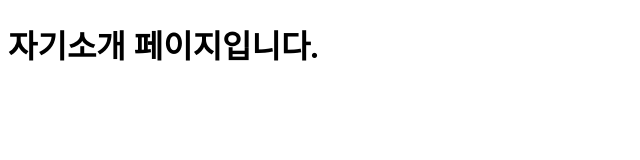
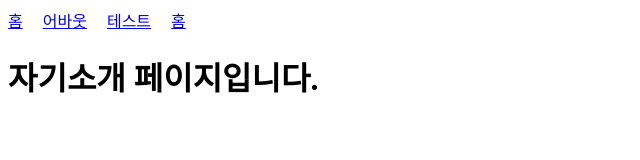
Before and after one commit to hyujikoh/gatsby-bootcamp, a Gatsby site: page /about in a window 1280 px wide. Shown: the whole page, without its empty margins (0-640 px from the left). Built offline with nearby package versions, Linux system fonts and the light colour scheme; Gatsby itself is replaced by a stand-in of ours.

Commit message:
GNB 방식 적용

```diff
--- a/src/pages/about.js
+++ b/src/pages/about.js
@@ -1,8 +1,15 @@
 import React from "react";
-
+import { Link } from "gatsby";
 function AboutPage(){
     return <main>
         <title>자기소개</title>
+
+        <div style={{display:"flex",gap:20}}>
+        <Link to="/">홈</Link>
+        <Link to="/about">어바웃</Link>
+        <Link to="/test">테스트</Link>
+        <Link to="/">홈</Link>
+</div>
         <h1>자기소개 페이지입니다.</h1>
     </main>
 }
```
Also changed, not shown: src/pages/index.js (+8 -0 lines), src/pages/test.js (+11 -0 lines).
